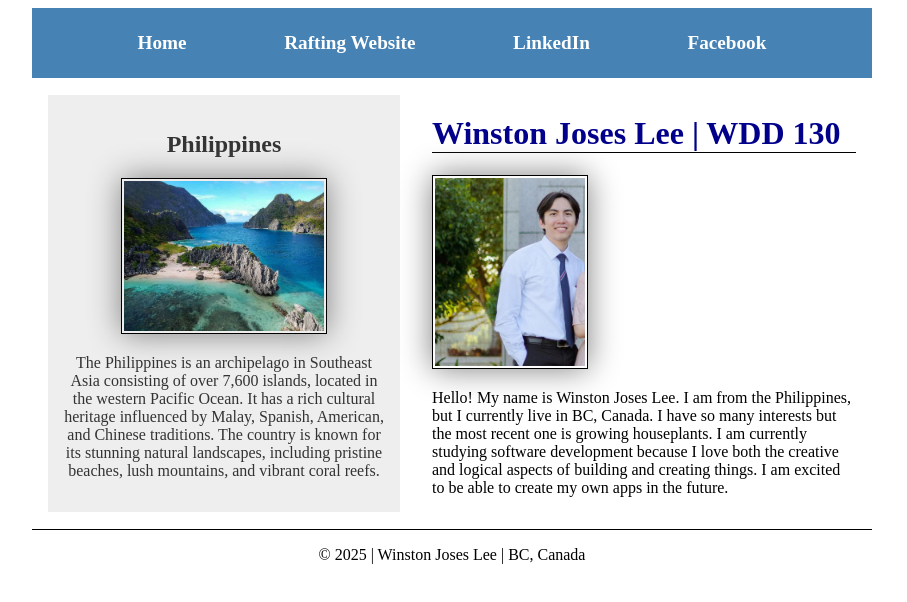
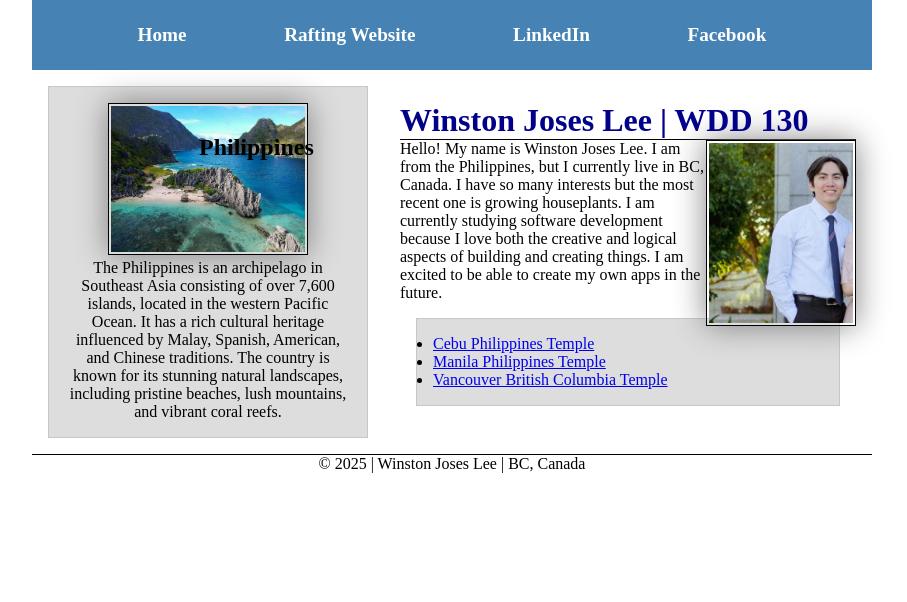
Before and after one commit to wjosesl/wdd130, a plain HTML site: page index.html in a window 1280 px wide. Shown: the whole page, without its empty margins (188-1095 px from the left). Drawn offline with Linux system fonts and the light colour scheme.

Commit message:
update homepage layout

```diff
--- a/index.html
+++ b/index.html
@@ -29,8 +29,16 @@
                 so many interests but the most recent one is growing houseplants. I am currently studying software
                 development because I love both the creative and logical aspects of building and creating things. I am
                 excited to be able to create my own apps in the future.</p>
+            <ul class="box">
+                <li><a href="https://www.churchofjesuschrist.org/temples/details/cebu-city-philippines-temple"
+                        target="_blank">Cebu Philippines Temple</a></li>
+                <li><a href="https://www.churchofjesuschrist.org/temples/details/manila-philippines-temple"
+                        target="_blank">Manila Philippines Temple</a></li>
+                <li><a href="https://www.churchofjesuschrist.org/temples/details/vancouver-british-columbia-temple"
+                        target="_blank">Vancouver British Columbia Temple</a></li>
+            </ul>
         </main>
-        <aside>
+        <aside class="box">
             <h2>Philippines</h2>
             <img src="images/philippines.jpg" alt="Philippines landscape">
             <p>The Philippines is an archipelago in Southeast Asia consisting of over 7,600 islands, located in the
--- a/styles/styles.css
+++ b/styles/styles.css
@@ -1,3 +1,9 @@
+* {
+  margin: 0;
+  padding: 0;
+  box-sizing: border-box;
+}
+
 nav {
     background-color: steelblue;
     padding: 1rem;
@@ -34,6 +40,9 @@ p {
 
 aside {
     width: 20rem;
+    position: relative;
+    grid-column: 1/2;
+    grid-row: 1/2;
     margin: 1rem;
     border: 1px solid rgb(0, 0, 0 / 0.2);
     padding: 1rem;
@@ -47,9 +56,21 @@ aside img {
     height: auto;
 }
 
+aside h2 {
+  position: absolute;
+  top: 47px;
+  left: 150px;
+}
+
+main {
+    grid-column: 2/3;
+    margin: 1rem;
+}
+
 main img {
     width: 150px;
     height: auto;
+    float: right;
 }
 
 p {
@@ -67,19 +88,17 @@ header, .grid, footer {
     margin: 0 auto;
 }
 
+/* Class Selectors */
+
+.box {
+  margin: 1rem;
+  border: 1px solid rgb(0 0 0 / 10%);
+  padding: 1rem;
+  background-color: #ddd;
+  color: #000;
+}
+
 .grid {
     display: grid;
     align-items: center;
 }
-
-main {
-    grid-column: 2/3;
-    margin: 1rem;
-}
-
-aside {
-    width: 20rem;
-    position: relative;
-    grid-column: 1/2;
-    grid-row: 1/2;
-}
```
